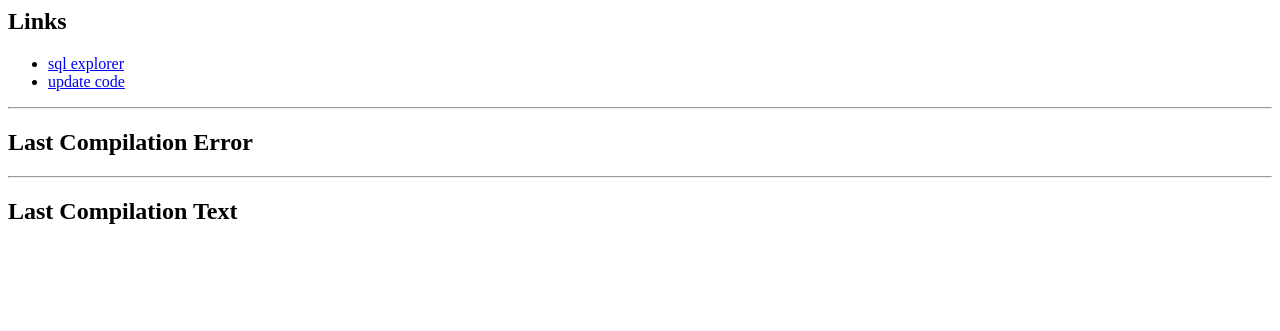
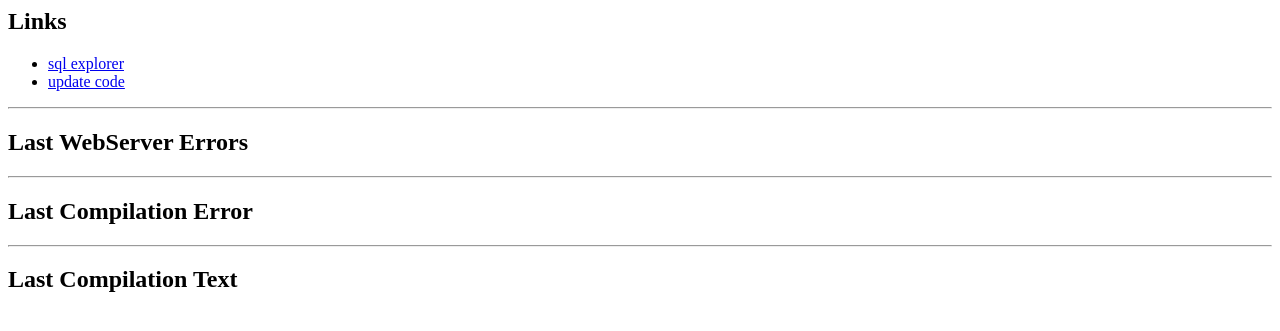
Before and after one commit to FredericoMFalcao/IntranetV1.1Db, a PHP site: page / in a window 1280 px wide. Shown: the top 331 px of the page. Run offline with PHP 8.4, Linux system fonts and the light colour scheme.

Commit message:
added reporting of web server errors to main deployment dashboard

```diff
--- a/public_html/index.php
+++ b/public_html/index.php
@@ -8,6 +8,9 @@
 	<li>	<a href="update_code.php">update code</a></li>
 </ul>
 <hr>
+<h2>Last WebServer Errors</h2>
+<pre><?php passthru("tail ../log/apache2_error.log");  ?></pre>
+<hr>
 <h2>Last Compilation Error</h2>
 <pre><?php echo file_get_contents("./last_update_error.txt"); ?></pre>
 <hr>
--- a/update_code.php
+++ b/update_code.php
@@ -7,4 +7,4 @@ $shell_cmd = ""; foreach($db_cred as $k => $v) $shell_cmd .= "$k=$v ";
 $status = 0;
 $errorMsg = "";
 exec($shell_cmd.__DIR__.'/_update_code.sh 2>&1',$errorMsg,$status);
-file_put_contents("public_html/last_update_error.txt", date(DATE_ATOM)." ".($status?$errorMsg:"Success!"));
+file_put_contents(__DIR__."/public_html/last_update_error.txt", date(DATE_ATOM)." ".($status?$errorMsg:"Success!"));
```
